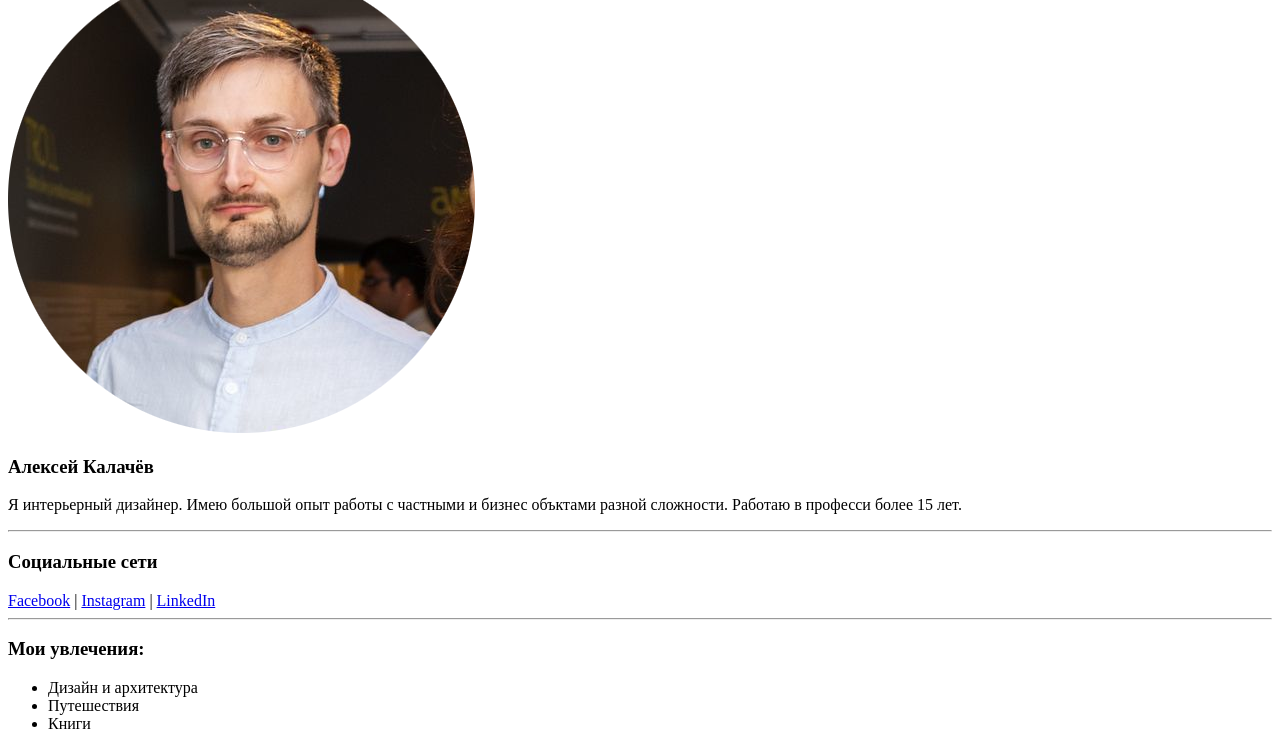
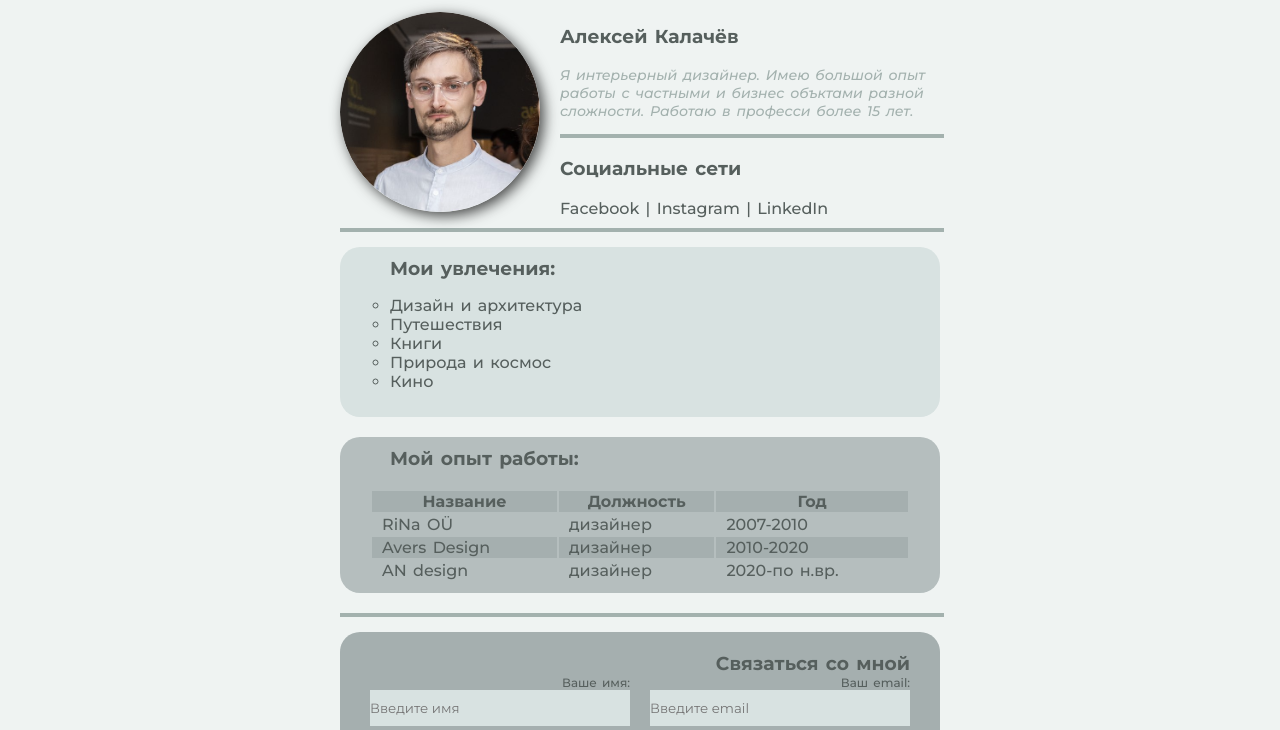
Before and after one commit to redddicon/resume, a plain HTML site: page index.html in a window 1280 px wide. Shown: the part 114-844 px from the top of the page. Drawn offline with Linux system fonts and the light colour scheme; the site is published under a folder, as on GitHub Pages, so addresses that start at the root find nothing.

Commit message:
Update index.html

```diff
--- a/index.html
+++ b/index.html
@@ -6,7 +6,7 @@
     <meta name="keyworlds" content="Alekse Kalatsov, design, ineriour design, architecture">
     <meta name="description" content="Резюме Алексей Калачёва">
     <title>Резюме Алексея Калачёва</title>
-    <link rel="stylesheet" href="/style_2.css">
+    <link rel="stylesheet" href="style_2.css">
 </head>
 <body>
 
```
